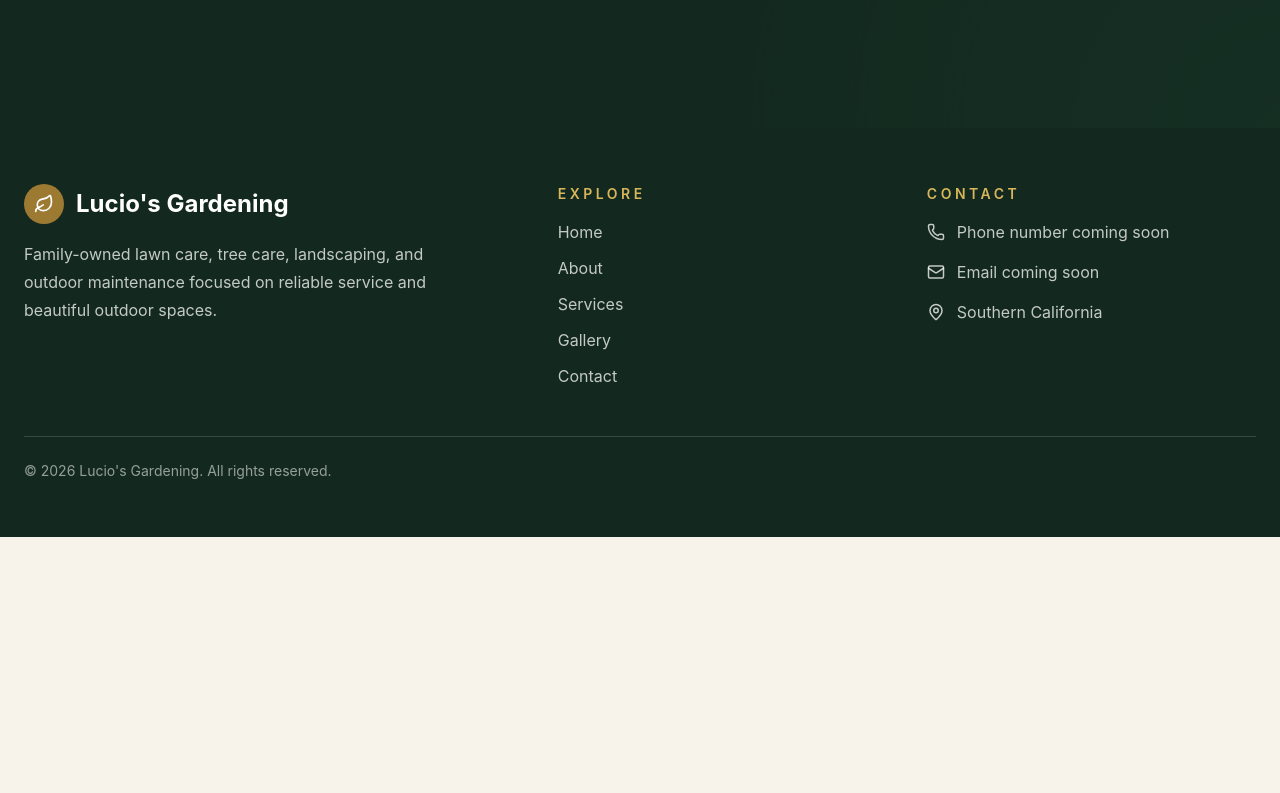
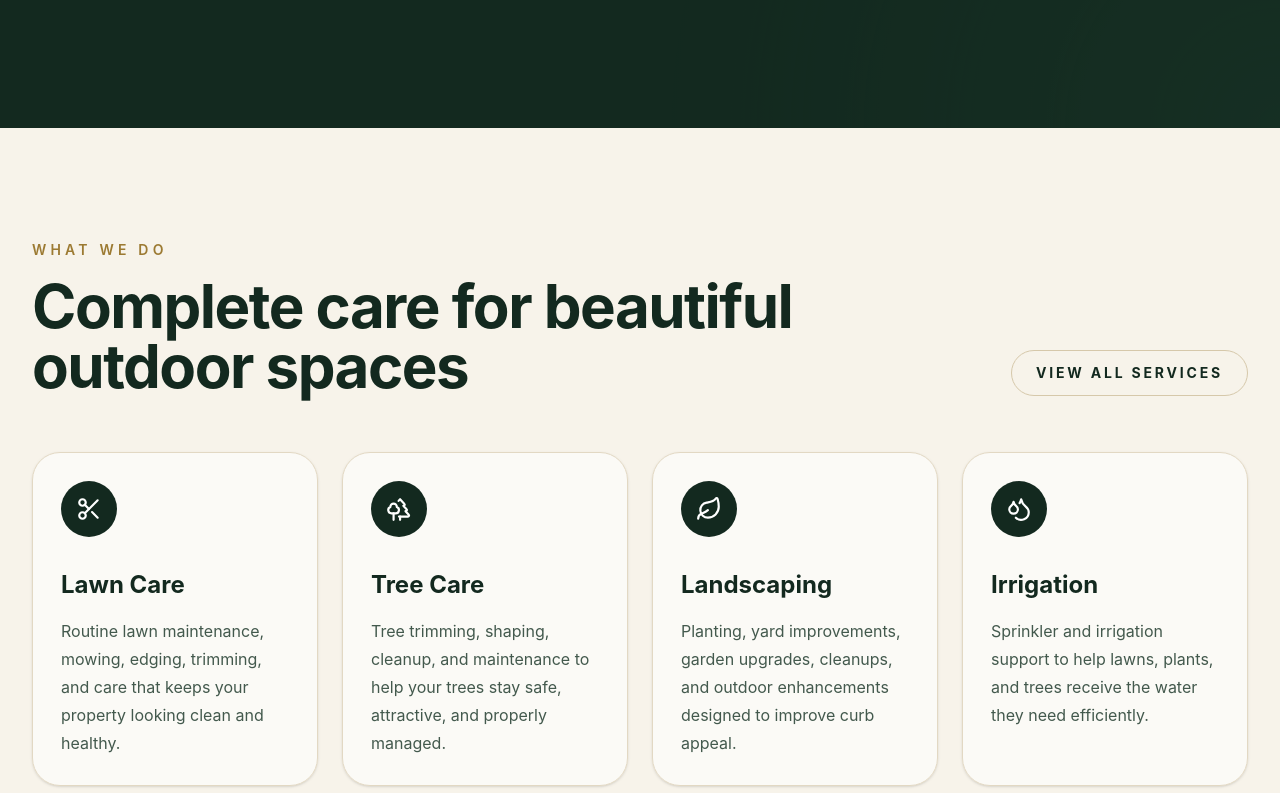
Before and after one commit to DiamondSavior365/lucios-gardening-website, a React (Vite) app: page / in a window 1280 px wide. Shown: the part 827-1620 px from the top of the page. Before the commit the page ends 1364 px from the top, so only its background shows below. Built offline with nearby package versions, Linux system fonts and the light colour scheme.

Commit message:
Add services preview section

```diff
--- /dev/null
+++ b/src/components/sections/ServicesPreview.jsx
@@ -0,0 +1,81 @@
+import { Droplets, Leaf, Scissors, Trees } from "lucide-react";
+import { Link } from "react-router-dom";
+
+const services = [
+  {
+    title: "Lawn Care",
+    description:
+      "Routine lawn maintenance, mowing, edging, trimming, and care that keeps your property looking clean and healthy.",
+    icon: Scissors,
+  },
+  {
+    title: "Tree Care",
+    description:
+      "Tree trimming, shaping, cleanup, and maintenance to help your trees stay safe, attractive, and properly managed.",
+    icon: Trees,
+  },
+  {
+    title: "Landscaping",
+    description:
+      "Planting, yard improvements, garden upgrades, cleanups, and outdoor enhancements designed to improve curb appeal.",
+    icon: Leaf,
+  },
+  {
+    title: "Irrigation",
+    description:
+      "Sprinkler and irrigation support to help lawns, plants, and trees receive the water they need efficiently.",
+    icon: Droplets,
+  },
+];
+
+function ServicesPreview() {
+  return (
+    <section className="bg-[#f7f3ea] px-6 py-20 text-[#13291f] md:px-8 md:py-28">
+      <div className="mx-auto max-w-7xl">
+        <div className="mb-14 flex flex-col justify-between gap-6 md:flex-row md:items-end">
+          <div>
+            <p className="mb-4 text-sm font-semibold uppercase tracking-[0.3em] text-[#9c7a32]">
+              What We Do
+            </p>
+
+            <h2 className="max-w-3xl text-4xl font-bold tracking-tight md:text-6xl">
+              Complete care for beautiful outdoor spaces
+            </h2>
+          </div>
+
+          <Link
+            to="/services"
+            className="inline-flex w-fit rounded-full border border-[#d6c8aa] px-6 py-3 text-sm font-bold uppercase tracking-[0.2em] text-[#13291f] transition hover:border-[#13291f] hover:bg-[#13291f] hover:text-white"
+          >
+            View All Services
+          </Link>
+        </div>
+
+        <div className="grid gap-6 md:grid-cols-2 lg:grid-cols-4">
+          {services.map((service) => {
+            const Icon = service.icon;
+
+            return (
+              <article
+                key={service.title}
+                className="group rounded-[1.75rem] border border-[#e2d8c3] bg-white/60 p-7 shadow-sm transition hover:-translate-y-1 hover:bg-white hover:shadow-xl"
+              >
+                <div className="mb-8 grid h-14 w-14 place-items-center rounded-full bg-[#13291f] text-white transition group-hover:bg-[#9c7a32]">
+                  <Icon size={26} />
+                </div>
+
+                <h3 className="text-2xl font-bold">{service.title}</h3>
+
+                <p className="mt-4 leading-7 text-[#43594d]">
+                  {service.description}
+                </p>
+              </article>
+            );
+          })}
+        </div>
+      </div>
+    </section>
+  );
+}
+
+export default ServicesPreview;
--- a/src/pages/Home.jsx
+++ b/src/pages/Home.jsx
@@ -1,9 +1,11 @@
 import HeroSection from "../components/sections/HeroSection.jsx";
+import ServicesPreview from "../components/sections/ServicesPreview.jsx";
 
 function Home() {
   return (
     <main>
       <HeroSection />
+      <ServicesPreview />
     </main>
   );
 }
```
